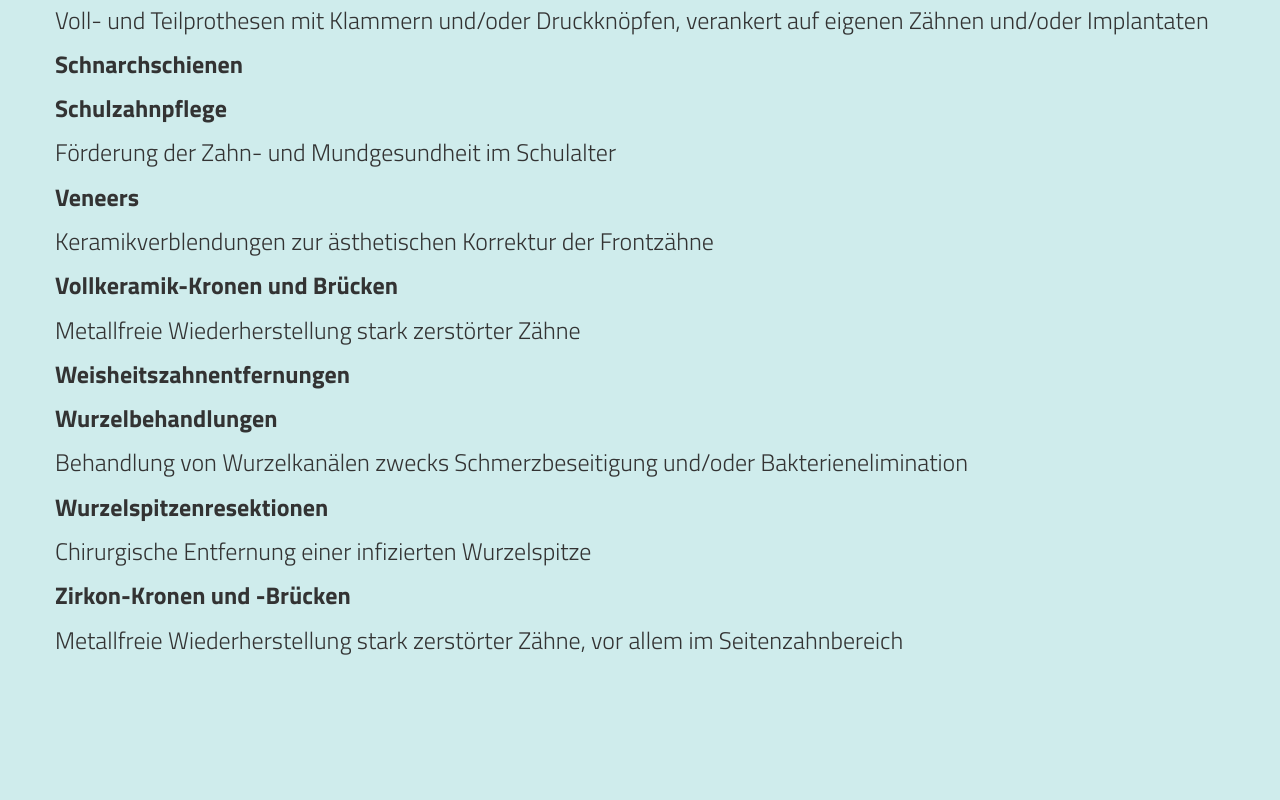
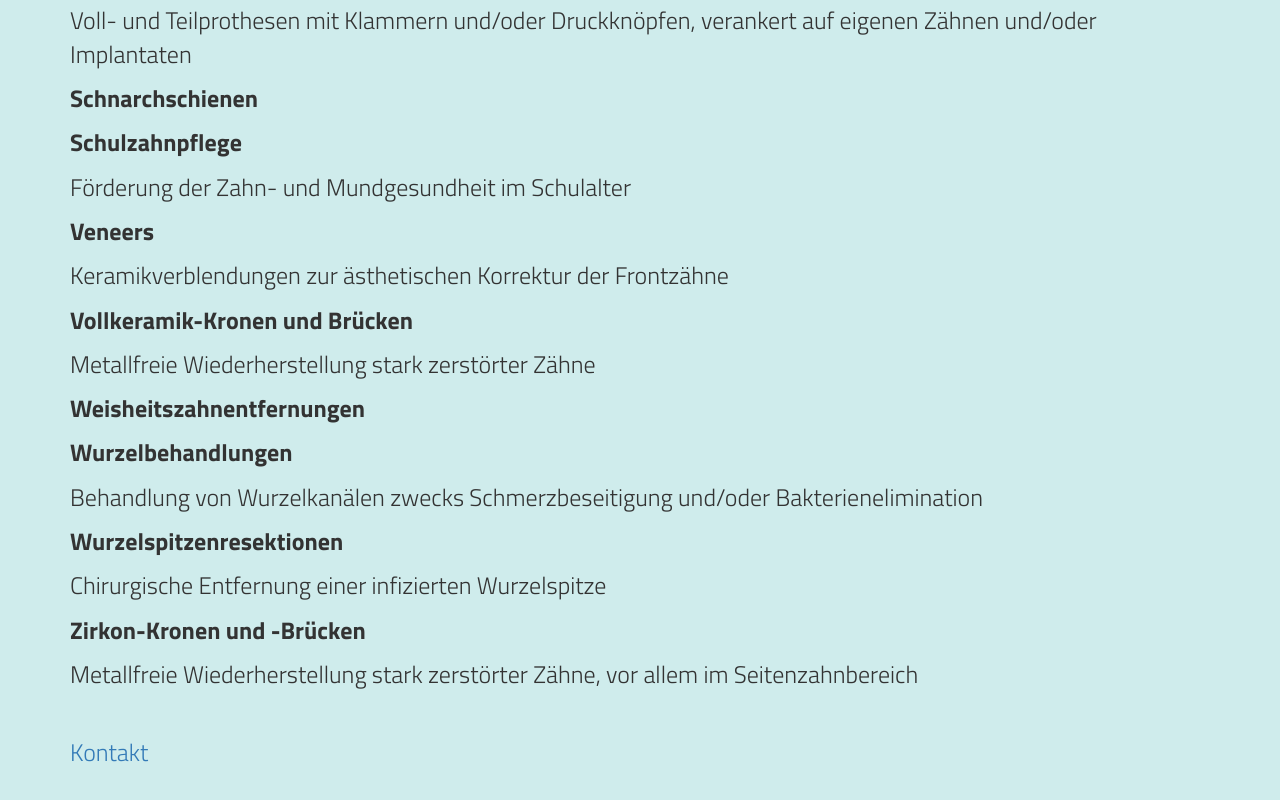
Before and after one commit to praxis-moser-borer/praxis-moser-borer.github.io, a plain HTML site: page angebot.html in a window 1280 px wide. Shown: the part 1716-2516 px from the top of the page. Drawn offline with Linux system fonts and the light colour scheme.

Commit message:
Fix left margin

```diff
--- a/angebot.html
+++ b/angebot.html
@@ -49,6 +49,7 @@
 
 <div class="container main">
     <div class="row welcome">
+        <div class="col-xs-12">
             <h2>In guten Händen: Unser Behandlungs­angebot.</h2>
             <br/>
             <p><em>Angstpatienten</em></p>
@@ -123,6 +124,10 @@
 
             <p><em>Zirkon-Kronen und -Brücken</em></p>
             <p>Metallfreie Wiederherstellung stark zerstörter Zähne, vor allem im Seitenzahnbereich</p>
+
+            <br/>
+            <a href="kontakt.html">Kontakt</a>
+        </div>
     </div>
 </div>
 
```
Also changed, not shown: index.html (+2 -0 lines), kontakt.html (+2 -0 lines), team.html (+2 -0 lines). Lines whose indentation alone changed are shown as unchanged.
